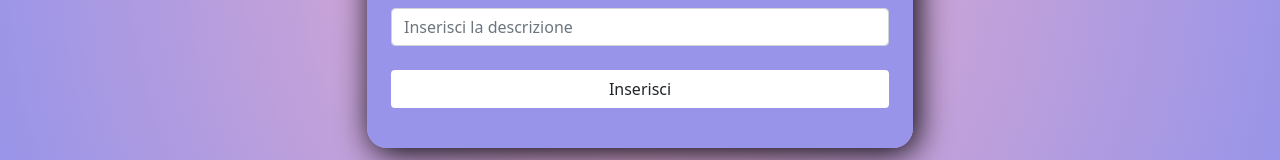
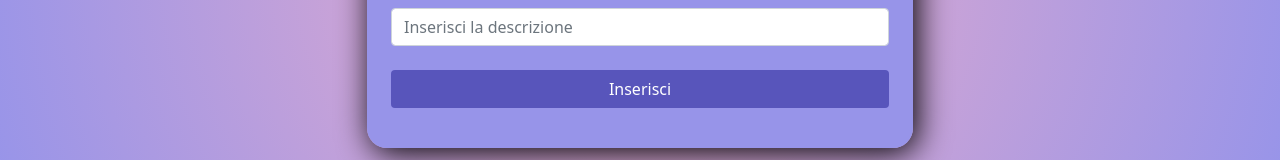
Before and after one commit to lucaaaaa20/React-Libri, a React (Create React App) app: page / in a window 1280 px wide. Shown: the part 292-452 px from the top of the page. Built offline with nearby package versions, Linux system fonts and the light colour scheme; no server answers.

Commit message:
sesto commit

```diff
--- a/src/App.css
+++ b/src/App.css
@@ -108,3 +108,7 @@ body {
 .card-body {
   padding: 2px;
 }
+
+.invio{
+  background-color: rgb(88, 85, 187);
+}
--- a/src/Components/FormLibro.tsx
+++ b/src/Components/FormLibro.tsx
@@ -43,7 +43,7 @@ export const FormLibro = () => {
                             <Form.Label className="mt-2">Descrizione</Form.Label>
                             <Form.Control type="text" id="inputDescrizione" placeholder="Inserisci la descrizione"></Form.Control>
                         </Form.Group>
-                        <button type="submit" className=" mt-4 btn btn-form mb-3 px-5 btn-block">Inserisci</button>
+                        <button type="submit" className=" mt-4 btn btn-form mb-3 px-5 btn-block invio text-white">Inserisci</button>
                     </form>
                 </div>
             </div>
--- a/src/Components/ListaLibri.tsx
+++ b/src/Components/ListaLibri.tsx
@@ -73,11 +73,11 @@ export const ListaLibri = (props: Props) => {
                 <><Col className=" col-lg-4 col-md-6 col-sm-12 col-12 mb-3">
                     <form onSubmit={prova}>
                         <Card className="border border-dark p-2" key={indice}>
-                            <Card.Title className="mt-3">{elemento.autore}</Card.Title>
+                            <Card.Title className="mt-3"><strong>Titolo:</strong> {elemento.titolo ? elemento.titolo : "Non definito"}</Card.Title>
                             <hr className="hr"></hr>
-                            <Card.Body>{elemento.titolo}</Card.Body>
+                            <Card.Body><strong>Autore:</strong> {elemento.autore ? elemento.autore : "Non definito"}</Card.Body>
                             <hr className="hr"></hr>
-                            <Card.Body className="mb-4">{elemento.descrizione}</Card.Body>
+                            <Card.Body className="mb-4"><strong>Descrizione:</strong> {elemento.descrizione ? elemento.descrizione : "Non definito"}</Card.Body>
                             <Card.Body> <button className="btn me-1 btn-card btn-delete" onClick={() => elimina(elemento.isbn)}><FontAwesomeIcon icon={faTrashCan} /></button>
                                 <Button type="submit" variant="primary" onClick={() => apriModale(elemento.isbn)} className="btn-card"><FontAwesomeIcon icon={faPencil} /></Button>
                             </Card.Body>
```
